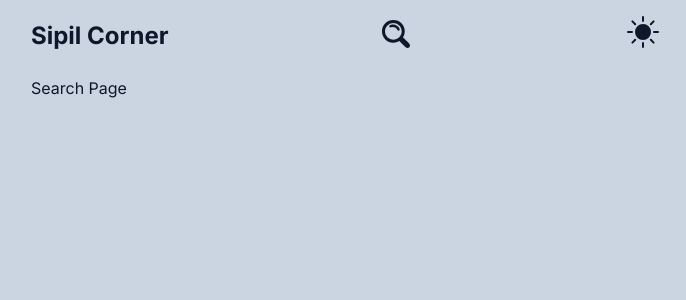
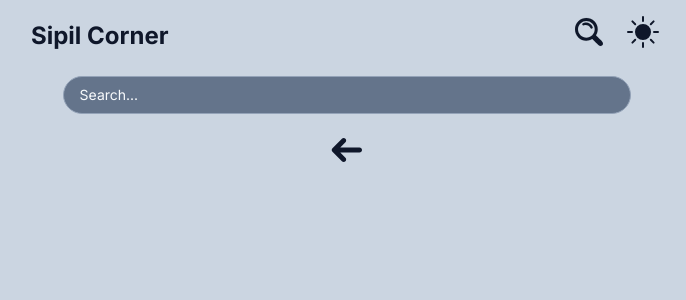
Before and after one commit to useradiw/sipilcorner, a Next.js app: page /search in a window 1280 px wide. Shown: the top 300 px of the page, without its empty margins (293-979 px from the left). Built offline with nearby package versions, Linux system fonts and the light colour scheme.

Commit message:
searchbar + replace pathname

```diff
--- a/src/app/search/page.tsx
+++ b/src/app/search/page.tsx
@@ -1,9 +1,14 @@
+"use client"
+
 import { SearchBar } from "@/components/search";
+import Backbtn from "@/components/control/backbtn";
 
 const Search = () => {
     return (
-        <div>Search Page</div>
-        // <SearchBar />
+        <div className="flex flex-col gap-4">
+            <SearchBar />
+            <Backbtn />
+        </div>
     )
 };
 
--- a/src/components/control/switch.tsx
+++ b/src/components/control/switch.tsx
@@ -11,7 +11,7 @@ interface Props {
 const Switch = (props: Props) => {
     const { icon1, icon2, onClick, state, size } = props;
     return (
-        <div className="cursor-pointer m-1" onClick={onClick}>
+        <div className="cursor-pointer m-1 flex align-baseline" onClick={onClick}>
             {state === "dark" ?
                 <Image
                     src={icon1}
--- a/src/components/display/navbar.tsx
+++ b/src/components/display/navbar.tsx
@@ -10,10 +10,8 @@ const Navbar = () => {
                     <div className="font-bold text-2xl">
                         <Link href="/">Sipil Corner</Link>
                     </div>
-                    <div>
+                    <div className="flex flex-row gap-4">
                         <SearchLink />
-                    </div>
-                    <div>
                         <Control />
                     </div>
                 </nav>
--- a/src/components/search/index.tsx
+++ b/src/components/search/index.tsx
@@ -1,7 +1,7 @@
 "use client"
 
 import { useState, useEffect } from "react";
-import { useRouter } from "next/navigation";
+import { useRouter, useSearchParams, usePathname } from "next/navigation";
 import { useTheme } from "next-themes";
 import Switch from "@/components/control/switch";
 import LightSearch from "@/assets/images/lightsearch.svg";
@@ -33,8 +33,22 @@ const SearchLink = () => {
 };
 
 const SearchBar = () => {
+    const searchParams = useSearchParams();
+    const pathname = usePathname();
+    const { replace } = useRouter();
+    const handleChange = (value: string) => {
+        const params = new URLSearchParams(searchParams);
+        if (value) {
+            params.set("query", value);
+        } else {
+            params.delete("query");
+        }
+        replace(`${pathname}?${params.toString()}`)
+    };
     return (
-        <></>
+        <div className="w-[90%] mx-auto">
+            <input className="peer block w-full rounded-3xl border border-slate-400 py-2 px-4 text-sm outline-2 bg-slate-500 placeholder:text-slate-50 focus:bg-slate-800" placeholder="Search..." onChange={(e) => {handleChange(e.target.value)}} />
+        </div>
     )
 };
 
```
